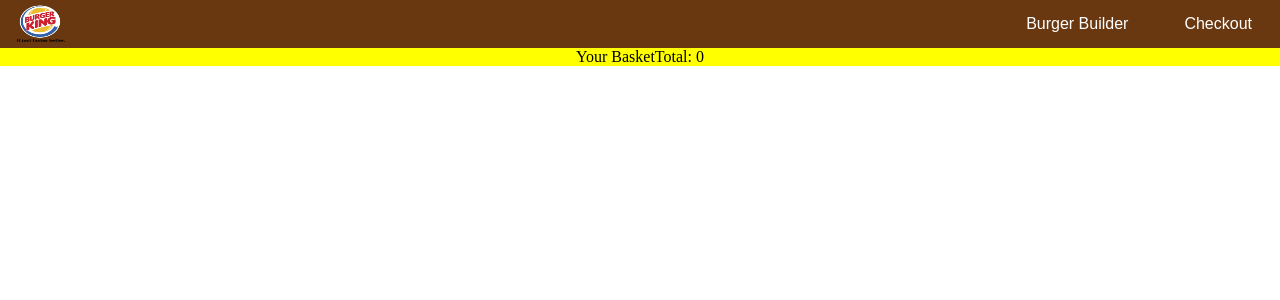
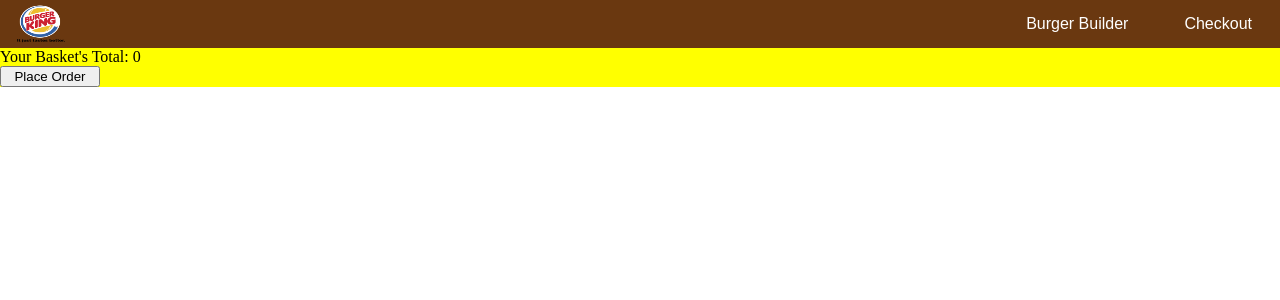
Before and after one commit to msal96/BurgerApp, a React (Create React App) app in the folder burger-app/: page /checkout in a window 1280 px wide. Shown: the top 300 px of the page. Built offline with nearby package versions, Linux system fonts and the light colour scheme; no server answers; a web font is replaced by a local one.

Commit message:
Checkout page functionality, place order saga

```diff
--- a/burger-app/src/actions/actions.js
+++ b/burger-app/src/actions/actions.js
@@ -35,13 +35,12 @@ export const addToBasket = () => ({
 export const sendBurgerToDb = () => ({
   type: constants.SEND_BURGER_TO_DB
 })
-export const putIngredientsToGS = (ingredients) => ({
+export const putIngredientsToGS = ingredients => ({
   type: constants.PUT_INGS_TO_GLOBAL_STATE,
   payload: {
     ingredients
   }
 })
-
 export const putIdToGS = (id) => ({
   type: constants.PUT_ID_TO_GLOBAL_STATE,
   payload: {
@@ -49,7 +48,7 @@ export const putIdToGS = (id) => ({
   }
 })
 
-export const putCartToGS = (cart) => ({
+export const putCartToGS = cart => ({
   type: constants.PUT_CART_TO_GLOBAL_STATE,
   payload: {
     cart
@@ -58,6 +57,12 @@ export const putCartToGS = (cart) => ({
 
 export const initialIngredientsLoad = () => ({
   type: constants.INITIAL_ING_LOAD
+})
+export const startCartLoad = () => ({
+  type: constants.START_CART_LOAD
+})
+export const startSendingOrder = () => ({
+  type: constants.START_SENDING_ORDER
 })
 export const addExtraIngredient = (ingredient) => ({
   type: constants.ADD_EXTRA_INGREDIENT,
--- a/burger-app/src/components/CheckoutBurgers.js
+++ b/burger-app/src/components/CheckoutBurgers.js
@@ -1,33 +1,50 @@
-import React from 'react'
+import React, {Component} from 'react'
 import { connect } from 'react-redux'
 import styled from 'styled-components'
+import {startCartLoad, startSendingOrder} from '../actions/actions'
 
-const CheckoutBurgers = props => {
-  const basket = [...props.basket]
-  const {totalPrice} = props
-  return (
-    <CheckoutDiv>
-          Your Basket
-      {basket.map((item, index) =>
-        <div key={index}>
-          {item.ingredients.map((ingredient, index) =>
-            <div key={index}>
-              <p>{ingredient.type}: {ingredient.amount}</p>
-            </div>)}
-          <div>Price: {item.price}</div>
-        </div>
-      )}
-      <div>Total: {totalPrice}</div>
-    </CheckoutDiv>
-  )
+class CheckoutBurgers extends Component {
+  // const basket = [...props.basket]
+  // const {totalPrice} = props
+  componentDidMount () {
+    const {startCartLoad} = this.props
+    startCartLoad()
+  }
+  render () {
+    console.log('checkout cart:', this.props.cart)
+    const {burgers, totalPrice} = this.props.cart
+    console.log('prood', burgers)
+    return (
+      <CheckoutDiv>
+        <ObjectDiv>{`Your Basket's Total: ${totalPrice}`}</ObjectDiv>
+        <ObjectDiv>{burgers.map((item, index) => <div key={index}>{JSON.stringify(item)}</div>)}</ObjectDiv>
+        <PlaceOrder onClick={() => this.props.startSendingOrder()}>Place Order</PlaceOrder>
+      </CheckoutDiv>
+    )
+  }
 }
 const mapStateToProps = state => ({
-  basket: state.basket,
-  totalPrice: state.totalPrice
+  cart: state.cart
 })
-export default connect(mapStateToProps, null)(CheckoutBurgers)
+const mapDispatchToProps = {
+  startCartLoad,
+  startSendingOrder
+}
+export default connect(mapStateToProps, mapDispatchToProps)(CheckoutBurgers)
 const CheckoutDiv = styled.div`
   display: flex;
   justify-content: center
+  flex-direction: column
   background-color: yellow
 `
+const ObjectDiv = styled.div`
+  display: flex;
+  justify-content: center
+  flex-direction: column
+  background-color: yellow
+`
+const PlaceOrder = styled.button`
+  display: flex
+  justify-content: center
+  width: 100px
+`
--- a/burger-app/src/components/Extra.js
+++ b/burger-app/src/components/Extra.js
@@ -9,7 +9,7 @@ const Extra = (props) => {
     <MainDiv>
       <div>Extra ingredients</div>
       {
-        extra.map(item => <button onClick={() => addExtraIngredient(item)}>{item.type}</button>)
+        extra.map((item, index) => <button key={index} onClick={() => addExtraIngredient(item)}>{item.type}</button>)
       }
     </MainDiv>
   )
--- a/burger-app/src/constants/constants.js
+++ b/burger-app/src/constants/constants.js
@@ -12,5 +12,7 @@ export default {
   INITIAL_ING_LOAD: 'INITIAL_ING_LOAD',
   ADD_EXTRA_INGREDIENT: 'ADD_EXTRA_INGREDIENT',
   SEND_BURGER_TO_DB: 'SEND_BURGER_TO_DB',
-  PUT_TOTAL_PRICE_TO_GS: 'PUT_TOTAL_PRICE_TO_GS'
+  PUT_TOTAL_PRICE_TO_GS: 'PUT_TOTAL_PRICE_TO_GS',
+  START_CART_LOAD: 'START_CART_LOAD',
+  START_SENDING_ORDER: 'START_SENDING_ORDER'
 }
--- a/burger-app/src/networking/networking.js
+++ b/burger-app/src/networking/networking.js
@@ -10,21 +10,10 @@ export const addItemToCartInDB = (obj, cartId) => {
   )
 }
 
-// export const getCartContentFromDB = () => {
-//   axios({
-//     method: 'GET',
-//     url: '/cart/{cartId}',
-//   }).then(cart => console.log(cart))
-//     .catch(error => console.log(error))
-// }
-
-// export const sendOrderToDB = (order) => {
-//   axios({
-//     method: 'POST',
-//     url: '/cart/{cartId}/checkout',
-//     data: {
-//       order
-//     }
-//   }).then(data => console.log(data))
-//     .catch(error => console.log(error))
-// }
+export const getCartContentFromDB = (cartId) => {
+  return axios.get(`https://ail52vyl9g.execute-api.us-east-1.amazonaws.com/BurgersApi/cart/${cartId}`)
+}
+export const sendOrderToDB = (cartId, order) => {
+  const url = `https://ail52vyl9g.execute-api.us-east-1.amazonaws.com/BurgersApi/cart/${cartId}/checkout`
+  return axios.post(url, {...order})
+}
--- a/burger-app/src/reducer/helpers.js
+++ b/burger-app/src/reducer/helpers.js
@@ -43,12 +43,24 @@ export const updateChosenIngredients = (arr, ingredient, action) => {
   return result
 }
 export const formatBurger = (basket) => {
-  const {ingredients, price} = basket
+  let {ingredients, price} = basket
   let obj = {
     burgerPrice: price
   }
-  ingredients.map(item => {
+  ingredients.forEach(item => {
     obj[item.type] = item.amount
   })
   return obj
 }
+export const formatCart = cart => {
+  const {Products, TotalPrice} = cart
+  let obj = {
+    totalPrice: TotalPrice,
+    burgers: []
+  }
+  for (let i in Products) {
+    obj.burgers.push(Products[i])
+  }
+  console.log(obj)
+  return obj
+}
--- a/burger-app/src/reducer/reducer.js
+++ b/burger-app/src/reducer/reducer.js
@@ -3,7 +3,8 @@ import {
   formatIngredients,
   modifyItemAmount,
   updateChosenIngredients,
-  resetAmount
+  resetAmount,
+  formatCart
   // filterByAmount,
 } from './helpers'
 
@@ -13,11 +14,15 @@ const initialState = {
     extra: []
   },
   basket: [],
+  cart: {
+    totalPrice: 0,
+    burgers: []
+  },
   chosenIngredients: [],
   currentPrice: 0,
   totalPrice: 0,
   showModal: false,
-  cartId: ''
+  cartId: '70'
 }
 
 const reducer = (state = initialState, action) => {
@@ -86,9 +91,10 @@ const reducer = (state = initialState, action) => {
         cartId: action.payload.id
       }
     case constants.PUT_CART_TO_GLOBAL_STATE:
+      console.log('red cart:', action.payload.cart)
       return {
         ...state,
-        basket: [...action.payload.cart]
+        cart: formatCart(action.payload.cart)
       }
     case constants.ADD_EXTRA_INGREDIENT:
       const {ingredient} = action.payload
--- a/burger-app/src/sagas/saga.js
+++ b/burger-app/src/sagas/saga.js
@@ -1,20 +1,20 @@
 import { takeLatest, put, call, all, select } from 'redux-saga/effects'
 
 import constants from '../constants/constants'
-import { getBasketAndIdSelector, getCartIdSelector } from './selectors'
+import { getBasketAndIdSelector, getCartIdSelector, getCartSelector } from './selectors'
 import {
   getIngredientsFromDB,
   initializeCartInDB,
-  addItemToCartInDB
-  // getCartContentFromDB,
-  // sendOrderToDB
+  addItemToCartInDB,
+  getCartContentFromDB,
+  sendOrderToDB
 } from '../networking/networking'
 
 import {
   putIngredientsToGS,
   putIdToGS,
-  putTotalPriceToGs
-  // putCartToGS
+  putTotalPriceToGs,
+  putCartToGS
 } from '../actions/actions'
 import { formatBurger } from '../reducer/helpers'
 function * getIngredientsAndCartId () {
@@ -38,30 +38,32 @@ function * addBurgerToCart () {
   console.log('iddd:', cartId)
   const burger = formatBurger(basketAndId.basket)
   console.log('burger saga:', burger)
-  // const {ingredients, burgerPrice} = actions.payload
-  // const cartId = yield select(getCartIdSelector)
-  // const response = yield call(addItemToCartInDB, ingredients, burgerPrice, cartId)
-  // yield call(addItemToCartInDB, burger, cartId)
   const response = yield call(addItemToCartInDB, burger, cartId)
   console.log('respooonse:', response)
   yield put(putTotalPriceToGs(response.data.TotalPrice))
 }
 
-// function * getCartContent () {
-//   const cart = yield call(getCartContentFromDB)
-//   yield put(putCartToGS(cart))
-// }
+function * getCartContent () {
+  const cartId = yield select(getCartIdSelector)
+  const response = yield call(getCartContentFromDB, cartId)
+  console.log('cart resp', response)
+  yield put(putCartToGS(response.data))
+  // yield put(putCartToGS(cart))
+}
 
-// function * placeOrder () {
-//   yield call(sendOrderToDB, order)
-// }
+function * placeOrder () {
+  console.log('plc')
+  const order = yield select(getCartSelector)
+  console.log('order', order)
+  const response = yield call(sendOrderToDB, order.cartId, order.cart)
+  console.log('placeOrder Saga:', response)
+}
 
 export default function * mainSaga () {
   yield all([
     yield takeLatest(constants.INITIAL_ING_LOAD, getIngredientsAndCartId),
-    yield takeLatest(constants.SEND_BURGER_TO_DB, addBurgerToCart)
-    // yield takeLatest(constants.PUT_ID_TO_GLOBAL_STATE, getCartId),
-    // // yield takeLatest(constants.CONFIRM_ORDER, getCartContent),
-    // yield takeLatest(constants.CONFIRM_ORDER, placeOrder)
+    yield takeLatest(constants.SEND_BURGER_TO_DB, addBurgerToCart),
+    yield takeLatest(constants.START_CART_LOAD, getCartContent),
+    yield takeLatest(constants.START_SENDING_ORDER, placeOrder)
   ])
 }
--- a/burger-app/src/sagas/selectors.js
+++ b/burger-app/src/sagas/selectors.js
@@ -3,3 +3,6 @@ export const getBasketAndIdSelector = state => ({
   cartId: state.cartId
 })
 export const getCartIdSelector = state => state.cartId
+export const getCartSelector = state => ({ cartId: state.cartId,
+  cart: state.cart
+})
```
